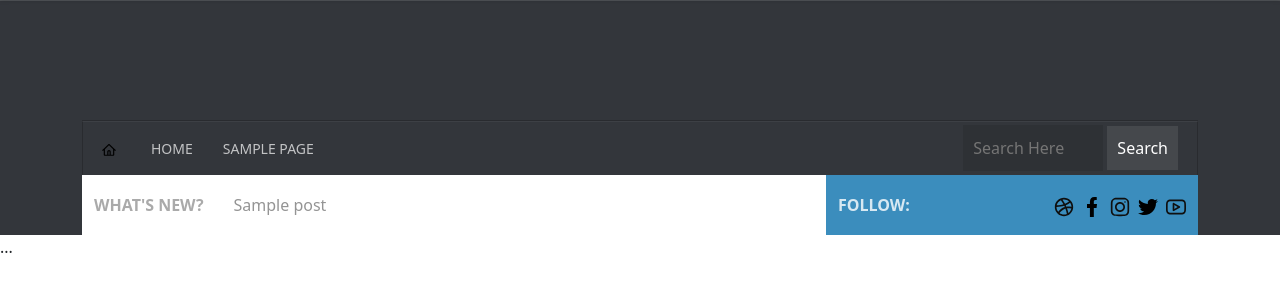
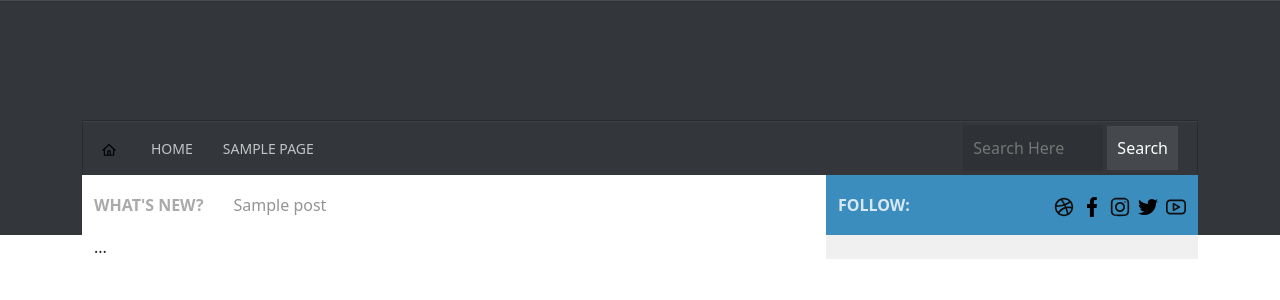
Before and after one commit to nathaliaveneziano/b7web, a WordPress theme: template ZP/WORDPRESS_THEME_I/minimag/index.php in a window 1280 px wide. Shown: the part 40-340 px from the top of the page. Run offline with PHP 8.4 and a stand-in for WordPress, Linux system fonts and the light colour scheme; the site name, menu and one post (Sample post) are stand-ins, and other content is empty.

Commit message:
Projeto: Tema do zero: Sidebar

```diff
--- a/ZP/WORDPRESS_THEME_I/minimag/assets/css/template.css
+++ b/ZP/WORDPRESS_THEME_I/minimag/assets/css/template.css
@@ -18,12 +18,18 @@ img {
 
 .nav-link {
   color: #eee;
+  transition: all 0.3s;
 }
 
 .nav-link:focus,
 .nav-link:hover {
   background-color: #222326;
   color: #999;
+}
+
+.row {
+  margin: 0;
+  height: 100%;
 }
 
 /* TOP MENU */
@@ -74,6 +80,7 @@ img {
 
 .main-nav-home {
   padding: 15px 20px;
+  transition: all 0.3s;
 }
 
 .main-nav-home img {
@@ -127,11 +134,7 @@ img {
   background: #fff;
 }
 
-.main-info .row {
-  margin: 0;
-  height: 100%;
-}
-
+/* RANDOM POST */
 .main-info .random-post {
   display: flex;
   align-items: center;
@@ -147,6 +150,7 @@ img {
   text-decoration: none;
 }
 
+/* FOLLOW */
 .main-info .social-area {
   background-color: #3b8dbd;
   display: flex;
@@ -169,3 +173,65 @@ img {
 .main-info .social-area .icons img {
   height: 20px;
 }
+
+/* MAIN */
+
+/* SIDEBAR */
+aside {
+  background-color: #f0f0f0;
+  display: flex;
+  flex-direction: column;
+  padding-right: 0 !important;
+  padding-left: 0 !important;
+  margin-top: 0 !important;
+}
+
+aside .widget {
+  border-bottom: 1px solid #e0e0e0;
+  padding: 16px;
+}
+
+aside .widget .widget_title {
+  margin-bottom: 16px;
+  color: rgb(70, 70, 70);
+  font-size: 20px;
+}
+
+/* SIDEBAR - WIDGET POPULAR POSTS */
+aside .wp-block-latest-posts {
+  display: flex;
+  flex-wrap: wrap;
+  gap: 8px;
+  margin-bottom: 0;
+}
+
+aside .wp-block-latest-posts a {
+  color: #444;
+  text-decoration: none;
+  transition: all 0.3s;
+}
+
+aside .wp-block-latest-posts a:hover {
+  color: #3b8dbd;
+}
+
+/* SIDEBAR - WIDGET TAG CLOUD */
+aside .wp-block-tag-cloud {
+  display: flex;
+  flex-wrap: wrap;
+  gap: 1px;
+  margin-bottom: 0;
+}
+
+aside .wp-block-tag-cloud a {
+  padding: 5px 15px;
+  color: #fff;
+  background: rgb(158, 202, 78);
+  margin: 1px;
+  text-decoration: none;
+  transition: all 0.3s;
+}
+
+aside .wp-block-tag-cloud a:hover {
+  background: rgba(158, 202, 78, 0.5);
+}
--- a/ZP/WORDPRESS_THEME_I/minimag/include/setup.php
+++ b/ZP/WORDPRESS_THEME_I/minimag/include/setup.php
@@ -22,6 +22,15 @@ function nv_afterr_setup()
 
 function nv_widgets()
 {
+  register_sidebar(array(
+    'name' => __('Sidebar Lateral', 'minimag'),
+    'id' => 'nv_sidebar',
+    'description' => __('Sidebar Lateral', 'minimag'),
+    'before_widget' => '<div id="%1$s" class="widget %2$s">',
+    'after_widget' => '</div>',
+    'before_title' => '<h4 class="widget_title">',
+    'after_title' => '</h4>',
+  ));
 }
 
 function nv_add_additional_class_on_li($classes, $item, $args)
--- a/ZP/WORDPRESS_THEME_I/minimag/index.php
+++ b/ZP/WORDPRESS_THEME_I/minimag/index.php
@@ -1,6 +1,11 @@
 <?php get_header(); ?>
 
-...
+<main class="site-main container">
+  <div class="row">
+    <section class="col-sm-8">...</section>
+    <?php get_sidebar(); ?>
+  </div>
+</main>
 
 <?php
 get_footer();
--- /dev/null
+++ b/ZP/WORDPRESS_THEME_I/minimag/sidebar.php
@@ -0,0 +1,7 @@
+<aside class="col-sm-4">
+  <?php
+  if (is_active_sidebar('nv_sidebar')) {
+    dynamic_sidebar('nv_sidebar');
+  }
+  ?>
+</aside>
```
